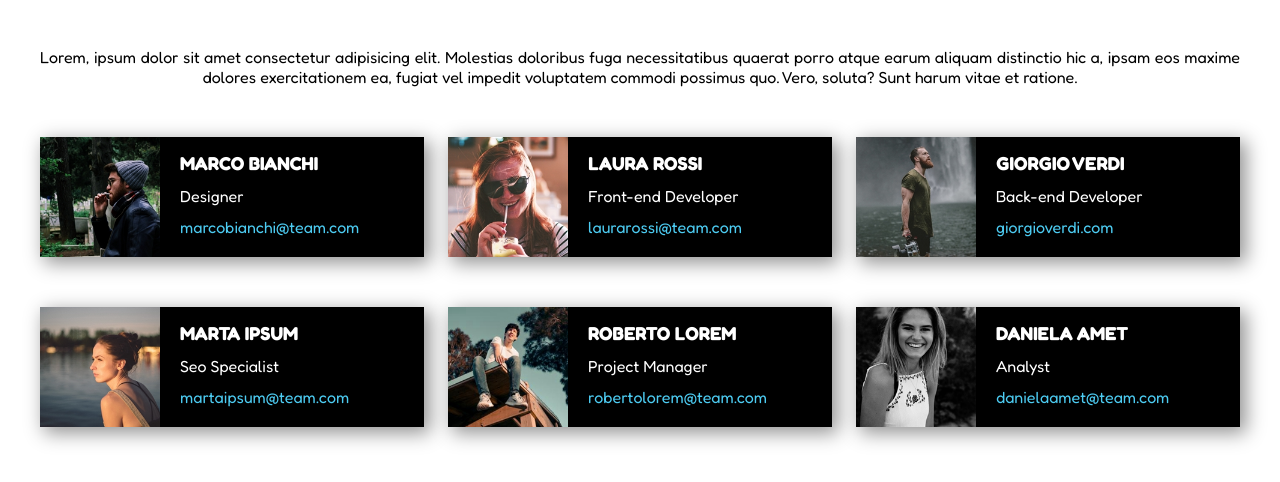
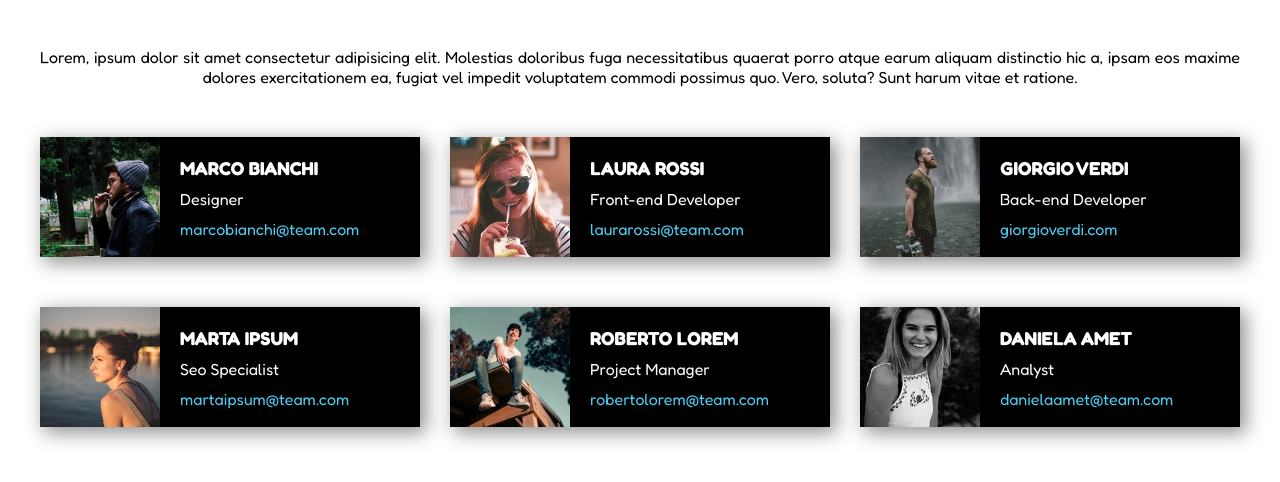
Before and after one commit to LorenzoNicco/html-css-float-cards, a plain HTML site: page index.html in a window 1280 px wide. Shown: the part 62-544 px from the top of the page. Drawn offline with Linux system fonts and the light colour scheme.

Commit message:
Update widht card, padding e margin contact  pixel

```diff
--- a/css/style.css
+++ b/css/style.css
@@ -35,7 +35,7 @@ h1{
 
 .card{
     background-color: black;
-    width: calc(96% / 3);
+    width: 380px;
     height: 120px;
     float: left;
     margin-top: 50px;
@@ -43,7 +43,7 @@ h1{
 }
 
 .laura, .roberto{
-    margin: 50px 2% 0;
+    margin: 50px 30px 0;
 }
 
 img{
@@ -53,17 +53,17 @@ img{
 }
 
 .contact{
-    margin: 4% 0;
+    padding: 20px;
 }
 
 h3{
     color: white;
-    margin-bottom: 3%;
+    margin-bottom: 10px;
 }
 
 .job{
     color: white;
-    margin-bottom: 3%;
+    margin-bottom: 10px;
 }
 
 a{
```
